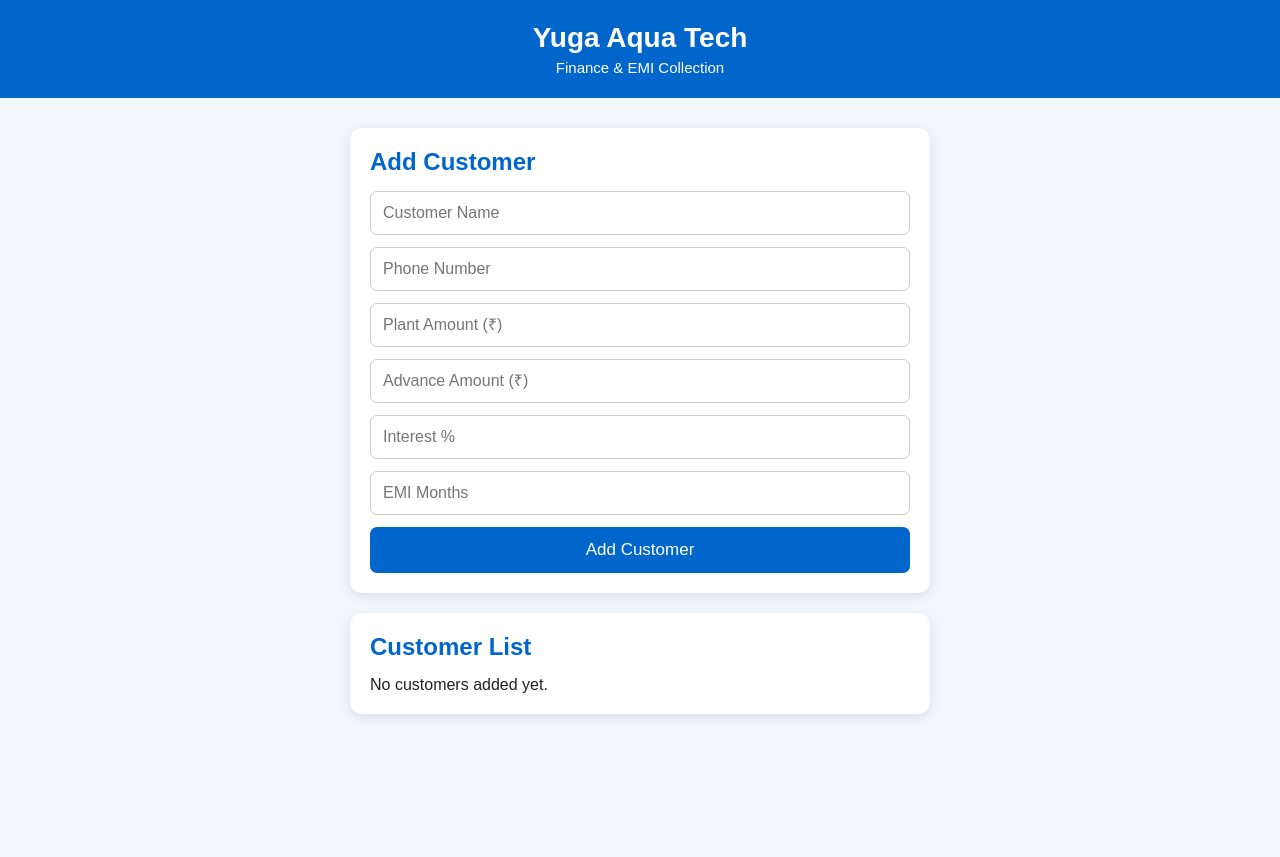
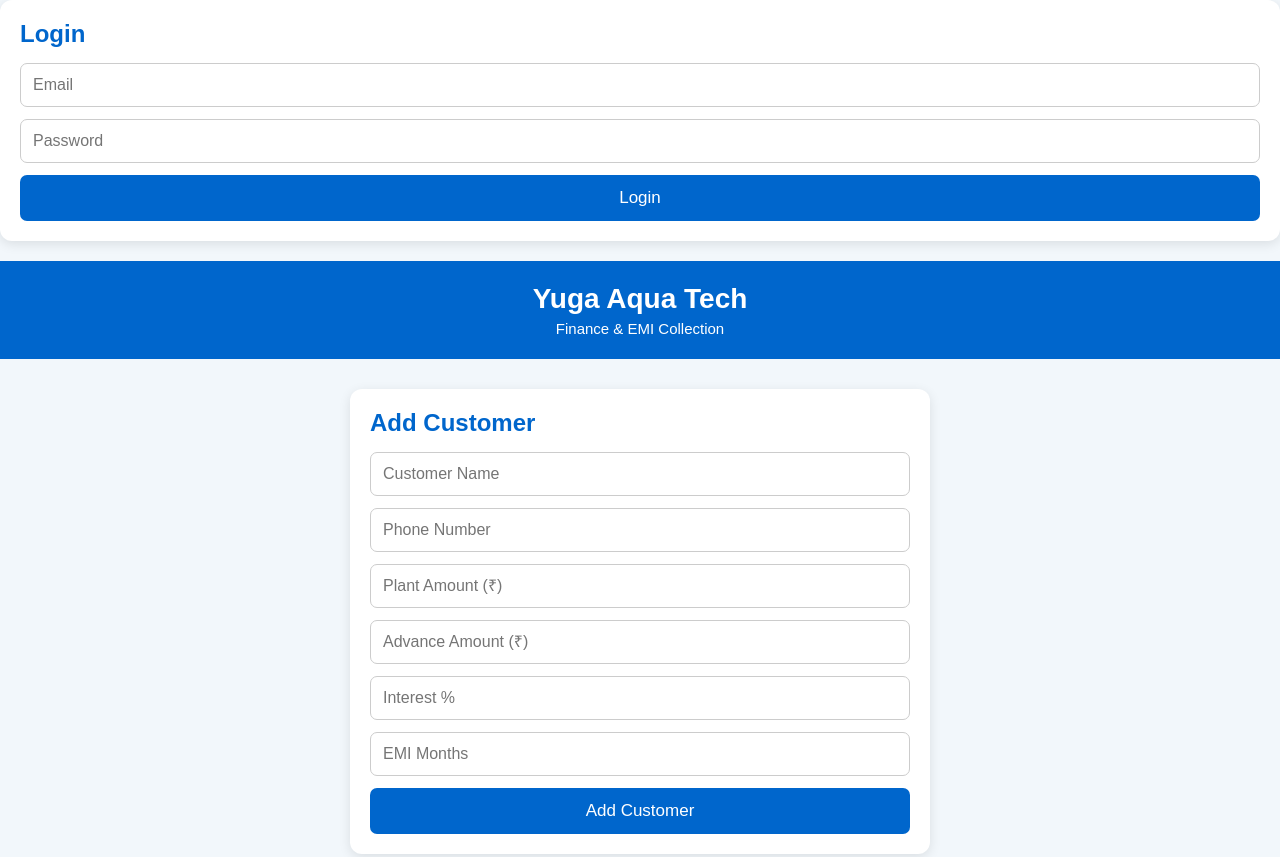
Before and after one commit to selvad6245/Yuga-Aqua-Tech-, a plain HTML site: page index.html in a window 1280 px wide. Shown: the top 857 px of the page. Before the commit the page ends 800 px from the top, so only its background shows below. Drawn offline with nearby package versions, Linux system fonts and the light colour scheme; no server answers.

Commit message:
Update index.html

```diff
--- a/index.html
+++ b/index.html
@@ -8,6 +8,16 @@
 </head>
 
 <body>
+<section class="card" id="loginSection">
+  <h2>Login</h2>
+
+  <input type="email" id="loginEmail" placeholder="Email">
+  <input type="password" id="loginPassword" placeholder="Password">
+
+  <button onclick="loginUser()">Login</button>
+
+  <p id="loginMessage"></p>
+</section>
 
   <header>
     <h1>Yuga Aqua Tech</h1>
```
